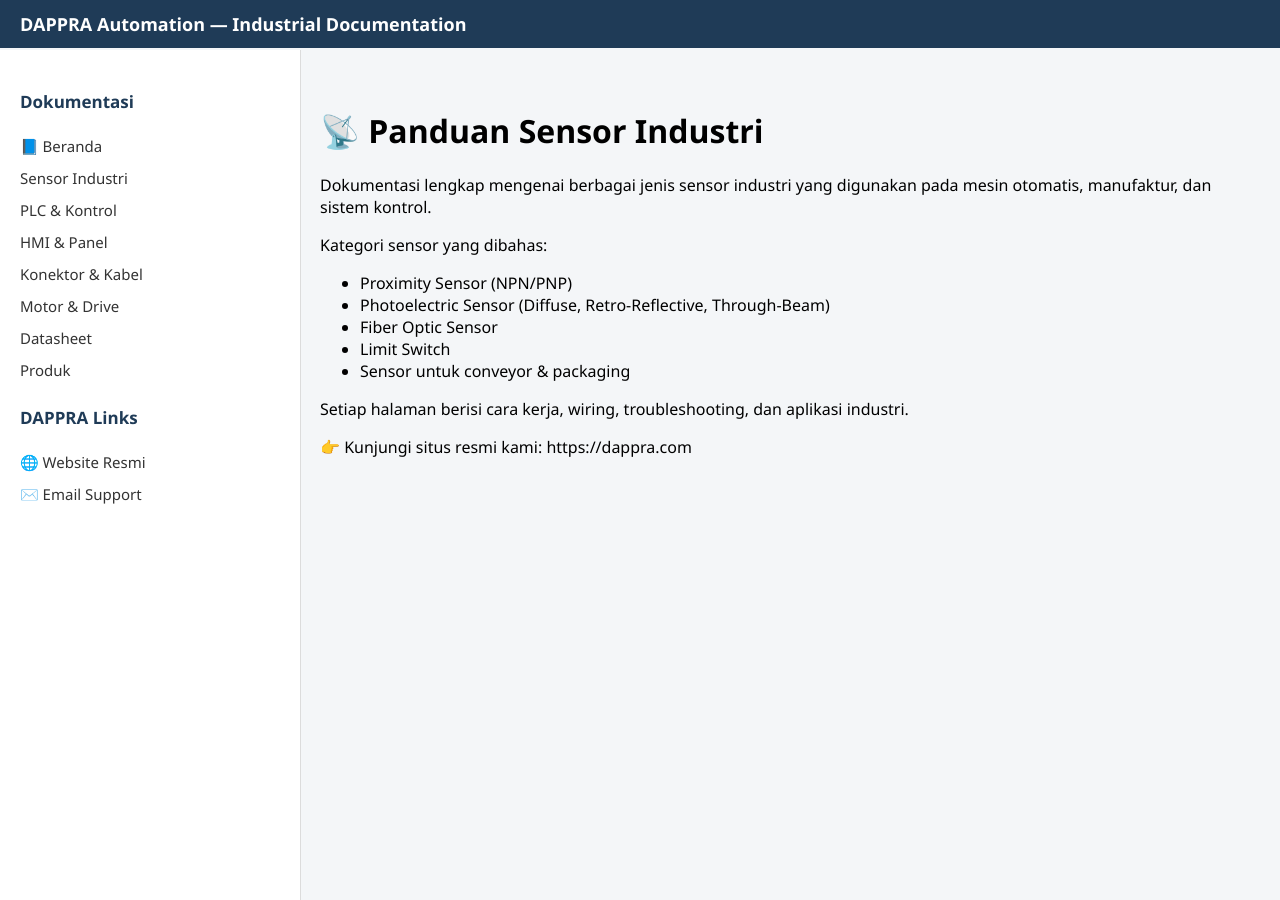
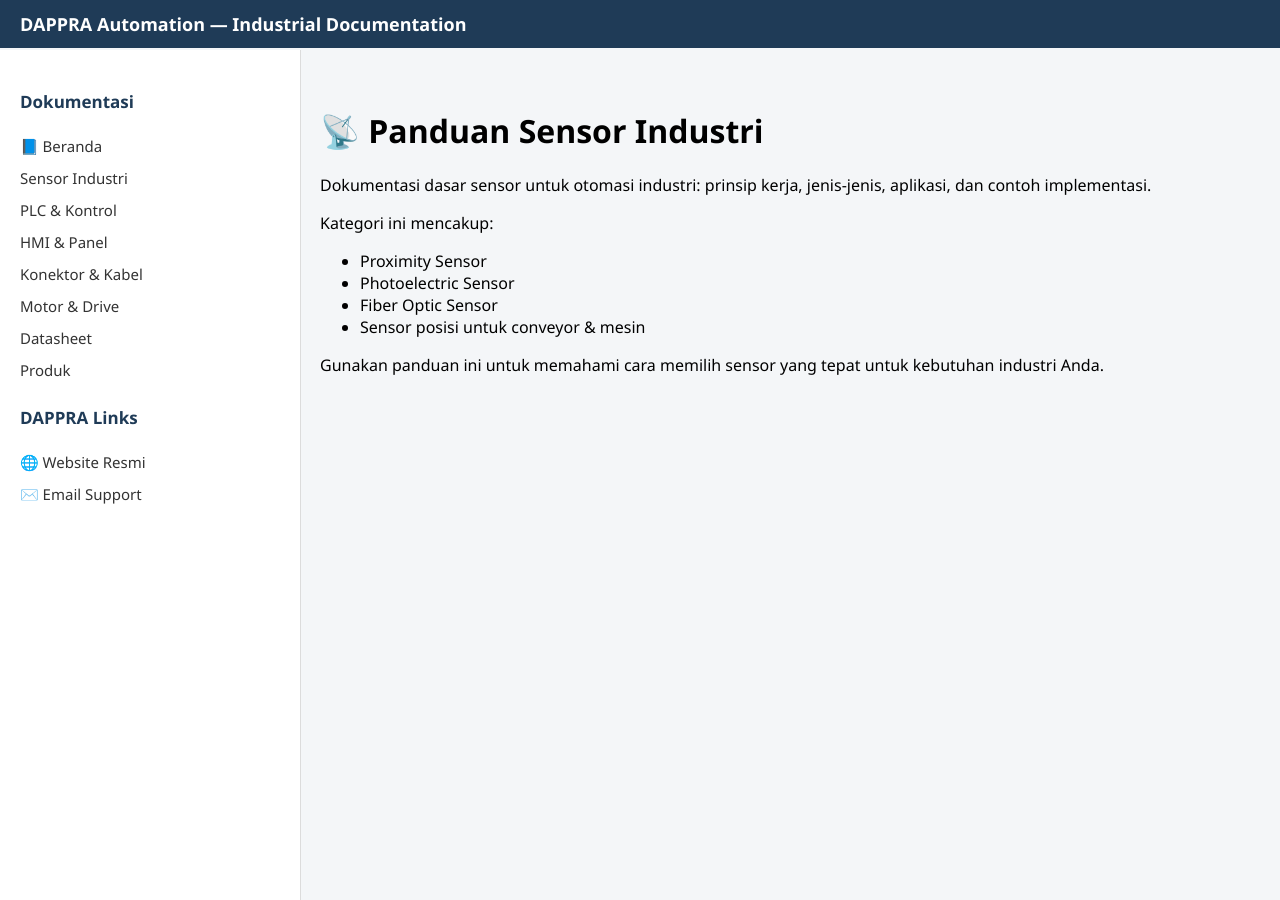
Before and after one commit to dappra-automation/industrial-automation-guides, a Jekyll site: the page built from docs/sensor/index.md, in a window 1280 px wide. Built offline with Jekyll 4.4.1, drawn with Linux system fonts in a browser that asks for light colours.

Commit message:
Update index.md

```diff
--- a/docs/sensor/index.md
+++ b/docs/sensor/index.md
@@ -4,17 +4,13 @@ layout: default
 ---
 
 # 📡 Panduan Sensor Industri
+Dokumentasi dasar sensor untuk otomasi industri: prinsip kerja, jenis-jenis, aplikasi, dan contoh implementasi.
 
-Dokumentasi lengkap mengenai berbagai jenis sensor industri yang digunakan pada mesin otomatis, manufaktur, dan sistem kontrol.
+Kategori ini mencakup:
 
-Kategori sensor yang dibahas:
+- Proximity Sensor
+- Photoelectric Sensor
+- Fiber Optic Sensor
+- Sensor posisi untuk conveyor & mesin
 
-- Proximity Sensor (NPN/PNP)
-- Photoelectric Sensor (Diffuse, Retro-Reflective, Through-Beam)
-- Fiber Optic Sensor
-- Limit Switch
-- Sensor untuk conveyor & packaging
-
-Setiap halaman berisi cara kerja, wiring, troubleshooting, dan aplikasi industri.
-
-👉 Kunjungi situs resmi kami: https://dappra.com
+Gunakan panduan ini untuk memahami cara memilih sensor yang tepat untuk kebutuhan industri Anda.
```
